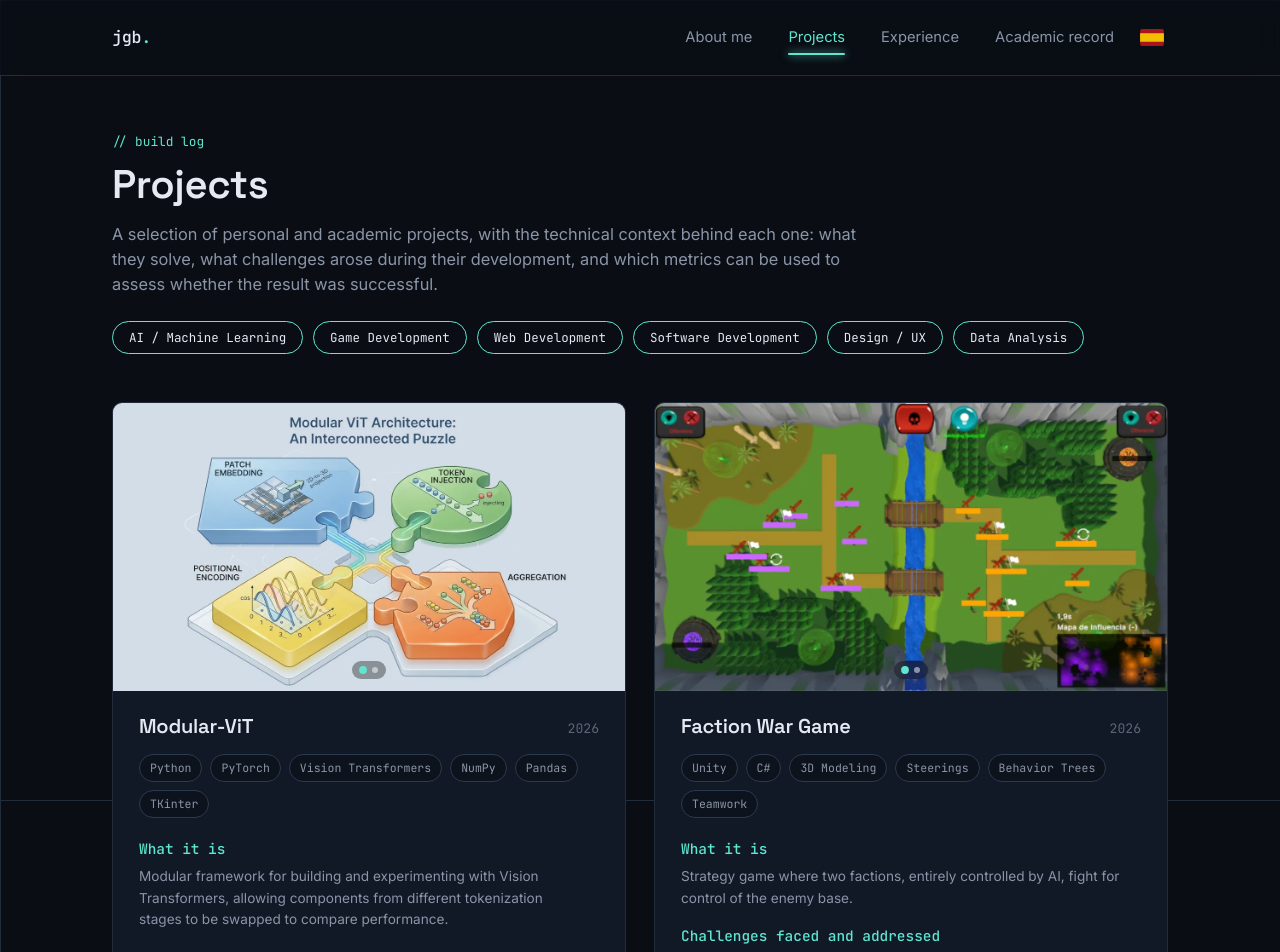
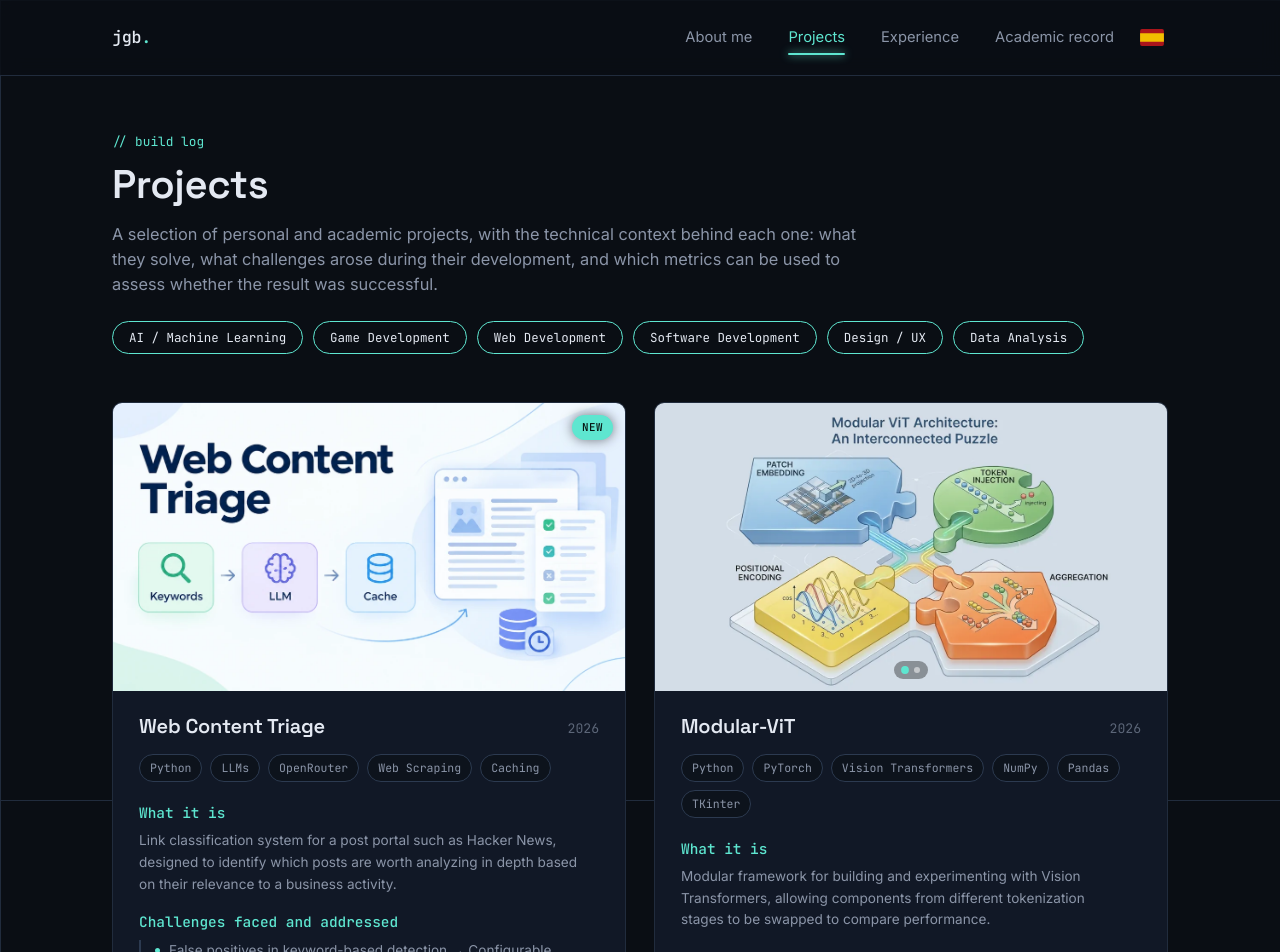
Before and after one commit to JuaanGB/JuaanGB.github.io, a React (Vite) app: page /proyectos in a window 1280 px wide. Shown: the top 952 px of the page. Built offline with nearby package versions, Linux system fonts and the light colour scheme.

Commit message:
Proyecto de "Web Content Triage"

```diff
--- a/src/data/projects.ts
+++ b/src/data/projects.ts
@@ -1,6 +1,33 @@
 import type { Project } from '../types'
 
 export const projects: Project[] = [
+  {
+    id: 'web-content-triage',
+    title: { es: 'Filtrado Inteligente de Contenido Web', en: 'Web Content Triage' },
+    year: "2026-10-08",
+    images: ['/images/web-content-triage.webp'],
+    technologies: [
+      { es: 'Python', en: 'Python' },
+      { es: 'LLMs', en: 'LLMs' },
+      { es: 'OpenRouter', en: 'OpenRouter' },
+      { es: 'Web Scraping', en: 'Web Scraping' },
+      { es: 'Caché', en: 'Caching' },
+    ],
+    whatItIs: {
+      es: 'Sistema de clasificación de enlaces en un portal de posts, como Hacker News, para identificar qué publicaciones merece la pena analizar detenidamente según su relevancia para una actividad empresarial.',
+      en: 'Link classification system for a post portal such as Hacker News, designed to identify which posts are worth analyzing in depth based on their relevance to a business activity.',
+    },
+    challenges: [
+      { es: 'Falsos positivos en la detección mediante palabras clave → Umbral configurable y análisis mediante un LLM para entender el contexto del texto.', en: 'False positives in keyword-based detection → Configurable threshold and LLM analysis to understand the context of the text.', },
+      { es: 'Repetición de detección del LLM para un post ya escaneado → Implementación de una caché para evitar llamadas al LLM y ahorrar tokens.', en: 'Repeated LLM analysis of an already scanned post → A cache was implemented to avoid repeated LLM calls and save tokens.', },
+    ],
+    metrics: [
+      {es: 'Similitud entre la clasificación basada en el contenido de los posts y la realizada por el LLM.', en: 'Similarity between the classification based on post content and the one performed by the LLM.'},
+    ],
+    tags: ['ai-ml', 'software'],
+    featured: false,
+    repo: "https://github.com/JuaanGB/WebContentTriage"
+  },
   {
     id: 'modular-vit',
     title: { es: 'Modular-ViT', en: 'Modular-ViT' },
```
Also changed, not shown: public/images/web-content-triage.webp (added).
